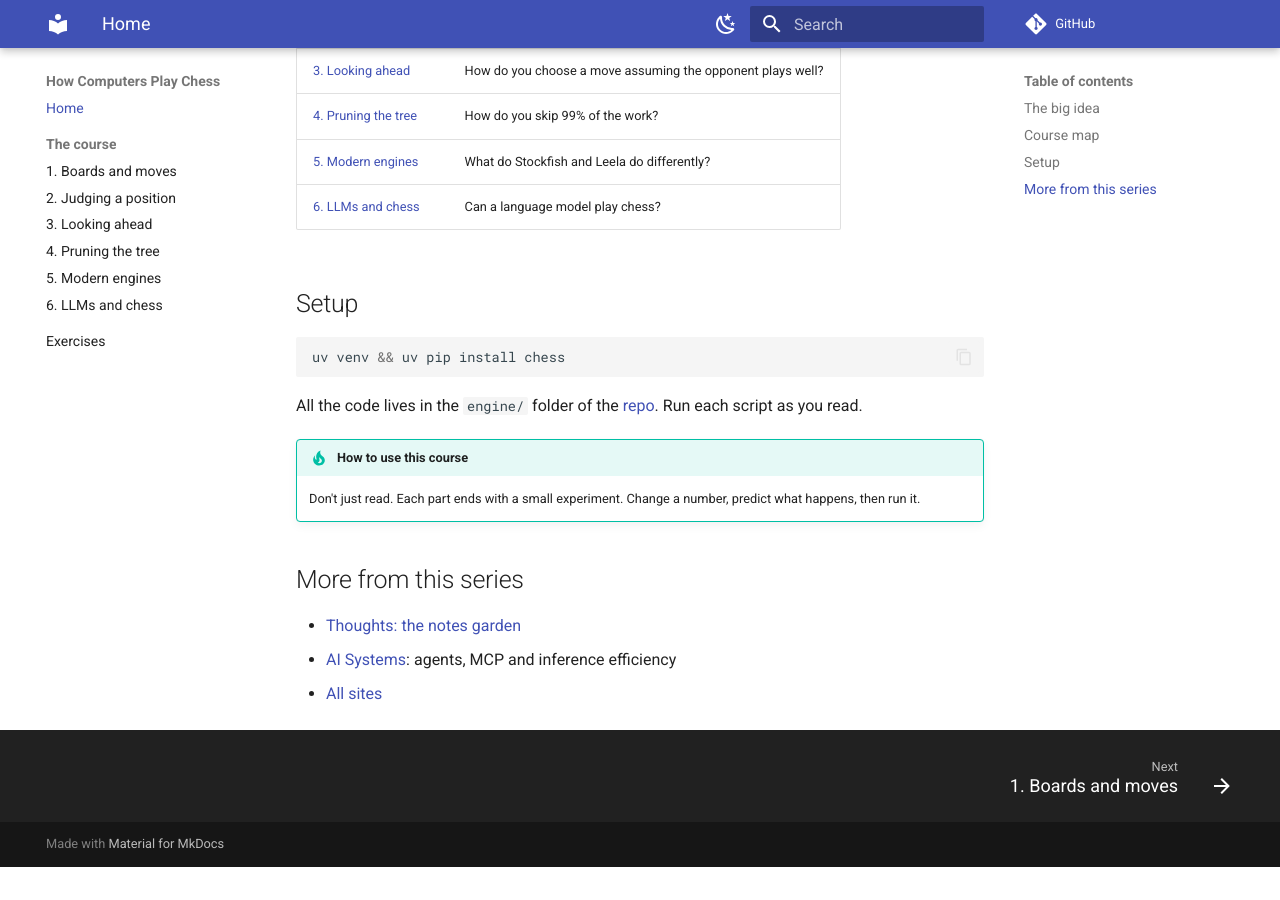
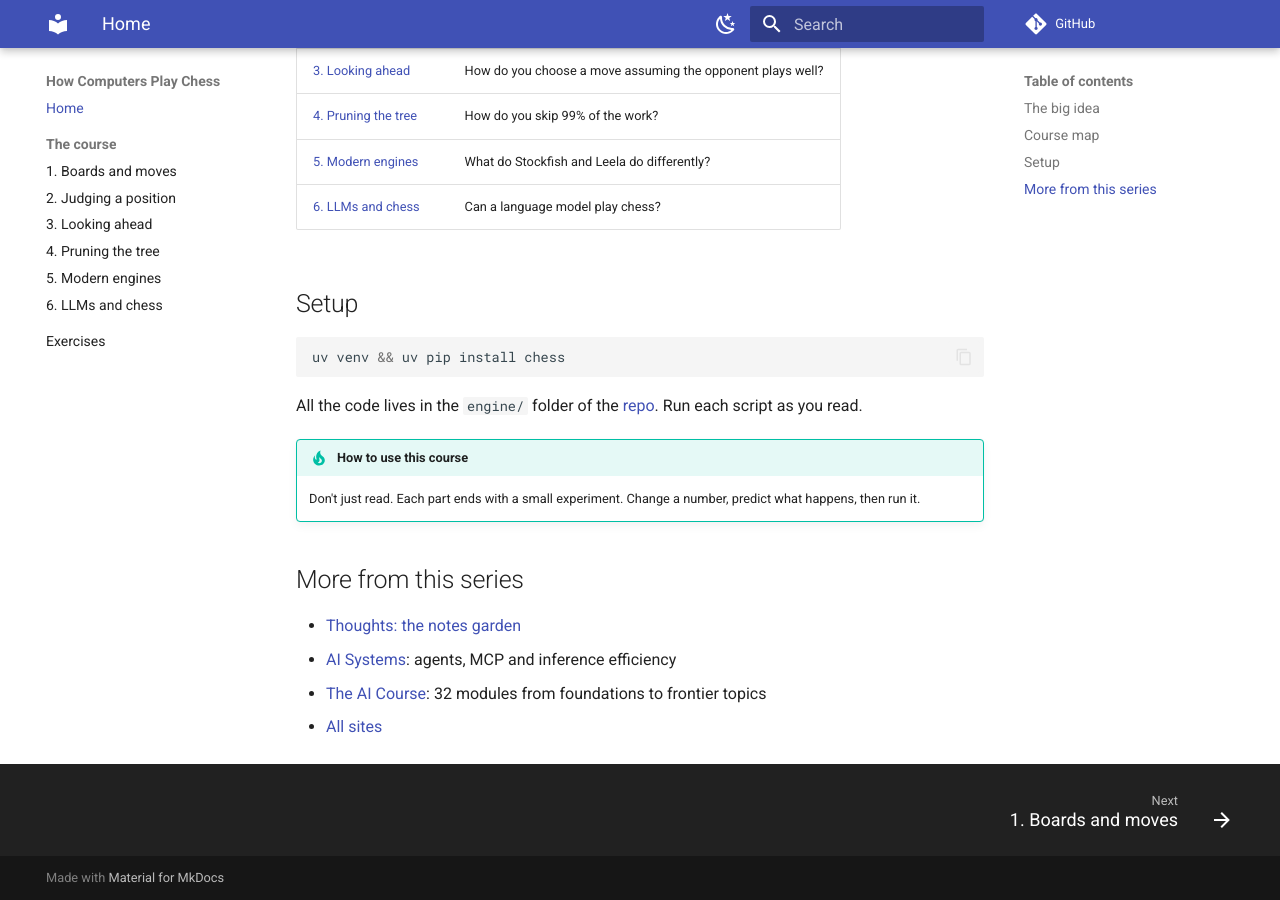
Before and after one commit to sankarsh98/chess-brains, an MkDocs documentation site: the page built from docs/index.md, in a window 1280 px wide and 900 px high, scrolled down 644 px. Built offline with MkDocs 1.6.1 and Material for MkDocs 9.7.7, drawn with Linux system fonts in a browser that asks for light colours; comment, search, counter and statistics services are not loaded; before the commit the page ends 1511 px from its top, so only the background shows below that.

Commit message:
Add the AI Course to the site series and link it
Co-Authored-By: Claude Sonnet 5.5 <noreply@anthropic.com>

```diff
--- a/docs/index.md
+++ b/docs/index.md
@@ -37,4 +37,5 @@ All the code lives in the `engine/` folder of the [repo](https://github.com/sank
 
 - [Thoughts: the notes garden](https://sankarsh98.github.io/garden/)
 - [AI Systems](https://sankarsh98.github.io/ai-systems/): agents, MCP and inference efficiency
+- [The AI Course](https://sankarsh98.github.io/ai-course/): 32 modules from foundations to frontier topics
 - [All sites](https://sankarsh98.github.io/)
```
